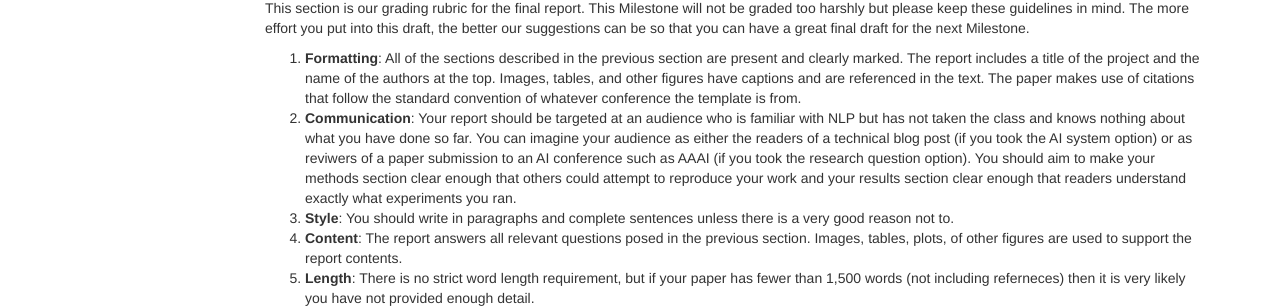
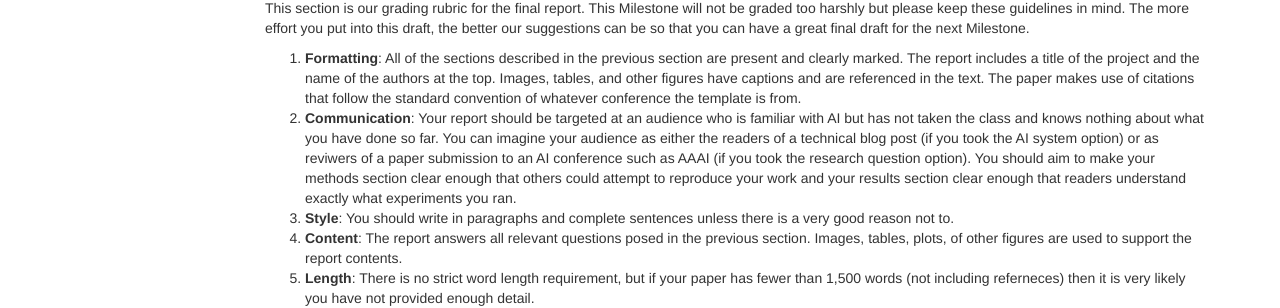
Before and after one commit to lara-martin/Principles-of-AI, a Jekyll site: the page built from homeworks/project/draft.md, in a window 1280 px wide. Shown: the part 1260-1568 px from the top of the page. Built offline with Jekyll 4.4.1, drawn with Linux system fonts in a browser that asks for light colours; nearby versions of some CDN libraries; a script that is not in the unit is left out.

Commit message:
NLP --> AI

```diff
--- a/homeworks/project/draft.md
+++ b/homeworks/project/draft.md
@@ -88,7 +88,7 @@ What things did you try that didn't work out? If you were to start over from scr
 This section is our grading rubric for the final report. This Milestone will not be graded too harshly but please keep these guidelines in mind. The more effort you put into this draft, the better our suggestions can be so that you can have a great final draft for the next Milestone.
 
 1. __Formatting__: All of the sections described in the previous section are present and clearly marked. The report includes a title of the project and the name of the authors at the top. Images, tables, and other figures have captions and are referenced in the text. The paper makes use of citations that follow the standard convention of whatever conference the template is from.
-2. __Communication__: Your report should be targeted at an audience who is familiar with NLP but has not taken the class and knows nothing about what you have done so far. You can imagine your audience as either the readers of a technical blog post (if you took the AI system option) or as reviwers of a paper submission to an AI conference such as AAAI (if you took the research question option). You should aim to make your methods section clear enough that others could attempt to reproduce your work and your results section clear enough that readers understand exactly what experiments you ran.
+2. __Communication__: Your report should be targeted at an audience who is familiar with AI but has not taken the class and knows nothing about what you have done so far. You can imagine your audience as either the readers of a technical blog post (if you took the AI system option) or as reviwers of a paper submission to an AI conference such as AAAI (if you took the research question option). You should aim to make your methods section clear enough that others could attempt to reproduce your work and your results section clear enough that readers understand exactly what experiments you ran.
 3. __Style__: You should write in paragraphs and complete sentences unless there is a very good reason not to.
 4. __Content__: The report answers all relevant questions posed in the previous section. Images, tables, plots, of other figures are used to support the report contents.
 5. __Length__: There is no strict word length requirement, but if your paper has fewer than 1,500 words (not including referneces) then it is very likely you have not provided enough detail.
```
